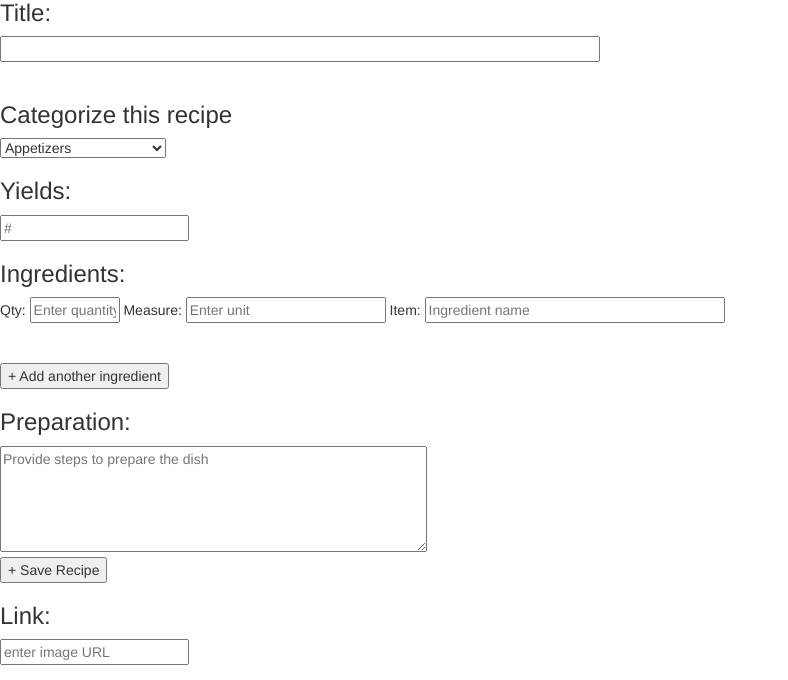
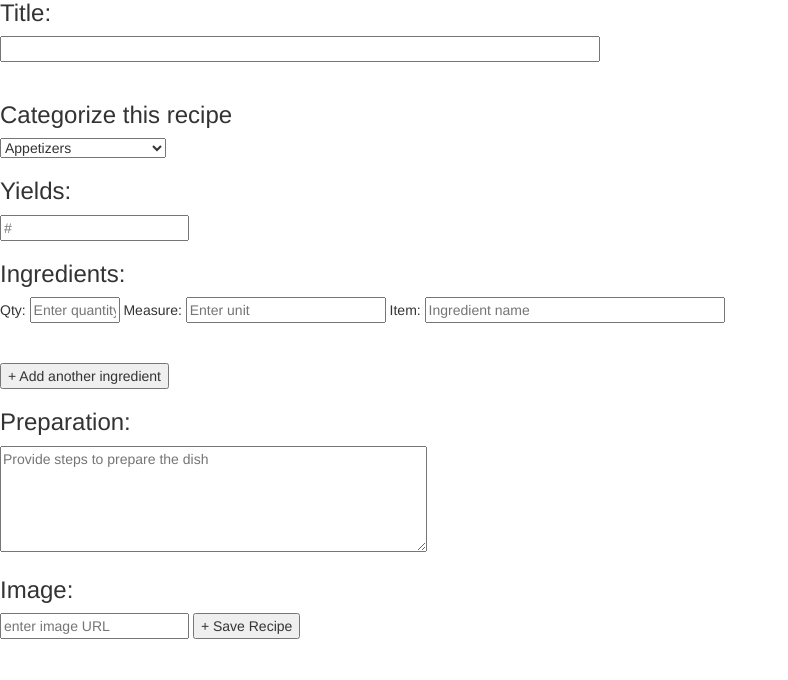
Before and after one commit to rmmistry/BonAppetit, a Flask app: page /recipeform in a window 1280 px wide. Shown: the part 120-800 px from the top of the page, without its empty margins (0-788 px from the left). Run offline with Flask 2, Linux system fonts and the light colour scheme; the visitor is signed in with stand-in values (Sample User, id 1); data comes from the database, SQL or seed files in the repository; both versions use the stored data as it was after the commit; some libraries are stand-ins or nearby versions.

Commit message:
added image support

```diff
--- a/model.py
+++ b/model.py
@@ -99,6 +99,11 @@ class Recipe(db.Model):
 
         db.session.add(new_recipe)
         db.session.commit()
+        return new_recipe
+
+    @classmethod
+    def get_recipe_id(cls, title, user_id):
+        """finds recipeid for a given title and userid"""
 
         recipe = Recipe.query.filter_by(title=title, user_id=user_id).first()
         return recipe.recipe_id
@@ -125,7 +130,7 @@ class Recipe(db.Model):
         """Make printing the object useful"""
 
         repr_string = ("<Recipe recipe_id: {recipe_id}, title: {title}," +
-                       "category_id: {category_id},"+
+                       "category_id: {category_id}," +
                        "preparation: {preparation}, user_id: {user_id}," +
                        "yields: {yields}, created_at: {created_at}>")
 
--- a/server.py
+++ b/server.py
@@ -131,6 +131,7 @@ def process_recipe_form():
     userid = session["user_id"]
     title = request.form["title"]
     preparation = request.form["preparation"]
+    print preparation
     yields = request.form["yields"]
     category_id = request.form["category_name"]
     image = request.form["image"]
@@ -167,6 +168,7 @@ def show_prefilled_recipe_form(recipeid):
 
     print "RECIPE OBJECT:", recipe
     print recipe.preparation
+    print recipe.image
 
     return render_template("/edit_recipe_form.html", recipe=recipe, db_categories=db_categories, ingredients=ingredients)
 
@@ -183,6 +185,7 @@ def process_confirm_recipe_edit(recipeid):
     recipe.preparation = request.form["preparation"]
     recipe.yields = request.form["yields"]
     recipe.category_id = request.form["category_name"]
+    recipe.image = request.form["image"]
 
     recipe.ingredients = []
 
--- a/templates/display_recipe.html
+++ b/templates/display_recipe.html
@@ -39,7 +39,11 @@
             <p>Preparation:</p>
             {{recipe.preparation}}
 
+        </div>
 
+        <div>
+            <p>Image:</p>
+            <img src="{{recipe.image}}">
         </div>
 
     </body>
--- a/templates/recipe_form.html
+++ b/templates/recipe_form.html
@@ -43,10 +43,13 @@ hello you are in session
     <h3> Preparation: </h3>
         <textarea rows="5" cols="50" name="preparation" placeholder="Provide steps to prepare the dish"></textarea><br>
 
+
+
+    <h3> Image: </h3>
+        <input type="text" name="image" placeholder="enter image URL">
+
+
     <input type="submit" id="formSubmitId" value="+ Save Recipe"></input>
-
-    <h3> Link: </h3>
-        <input type="text" name="image" placeholder="enter image URL">
 
 </form>
 
```
Also changed, not shown: templates/edit_recipe_form.html (+8 -2 lines), recipedb.db.
